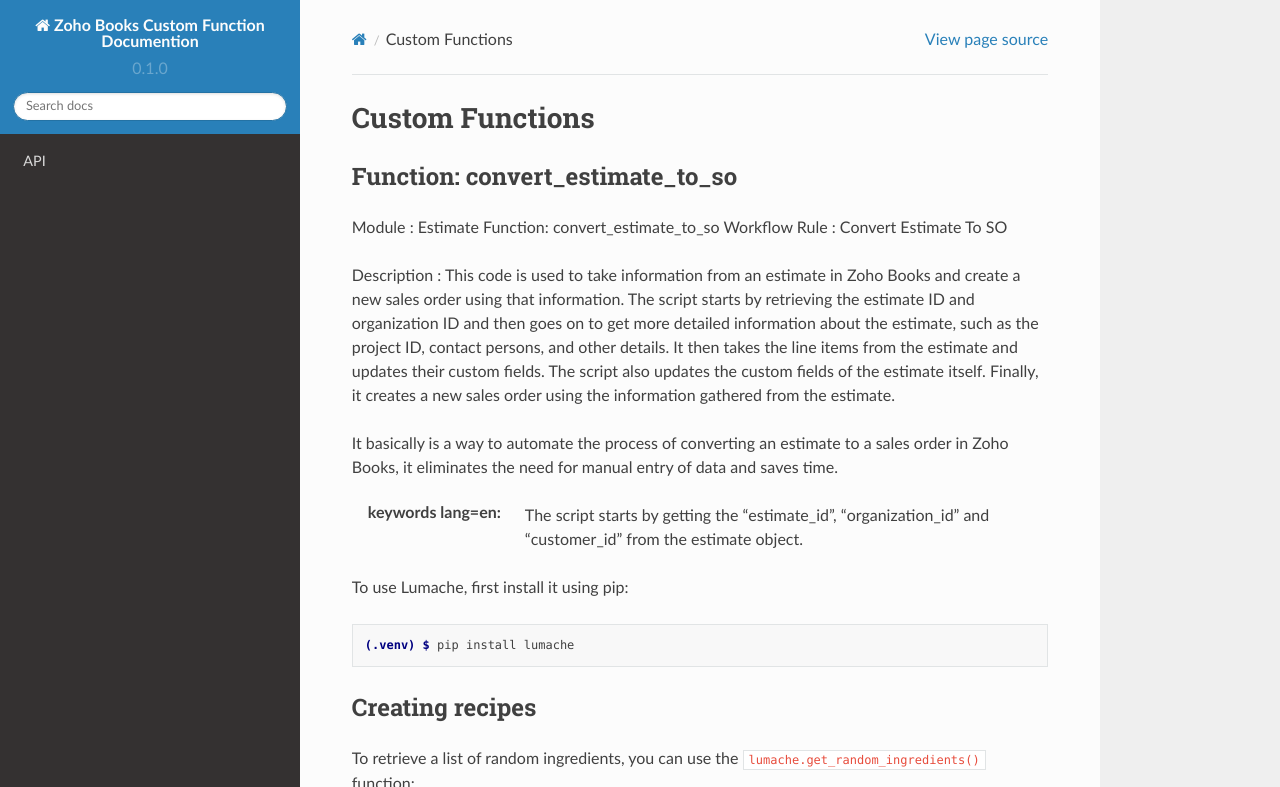
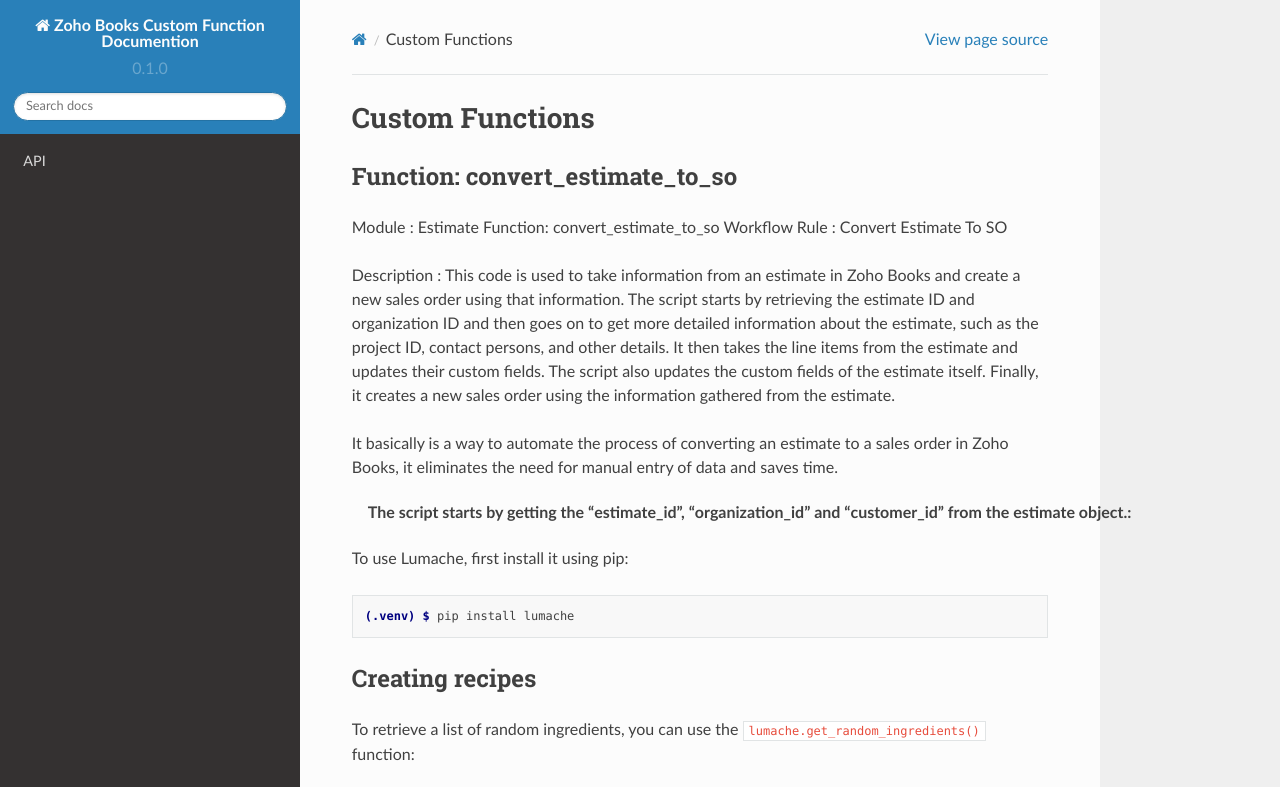
Before and after one commit to syedshahzaibshah/Blinkswag_Dashboard-1, a Sphinx documentation site: the page built from docs/source/Usage.rst, in a window 1280 px wide and 1396 px high, cut to the strip 0-787 px from the top of the window. Built offline with Sphinx 7.4.7 and the Read the Docs theme 2.0.0, drawn with Linux system fonts in a browser that asks for light colours; pages that are not in the unit, such as notebooks, are missing from menus.

Commit message:
Update Usage.rst

```diff
--- a/docs/source/Usage.rst
+++ b/docs/source/Usage.rst
@@ -16,7 +16,7 @@
 
 It basically is a way to automate the process of converting an estimate to a sales order in Zoho Books, it eliminates the need for manual entry of data and saves time.
 
-:keywords lang=en: The script starts by getting the "estimate_id", "organization_id" and "customer_id" from the estimate object.
+:The script starts by getting the "estimate_id", "organization_id" and "customer_id" from the estimate object.:
 
 
 To use Lumache, first install it using pip:
```
